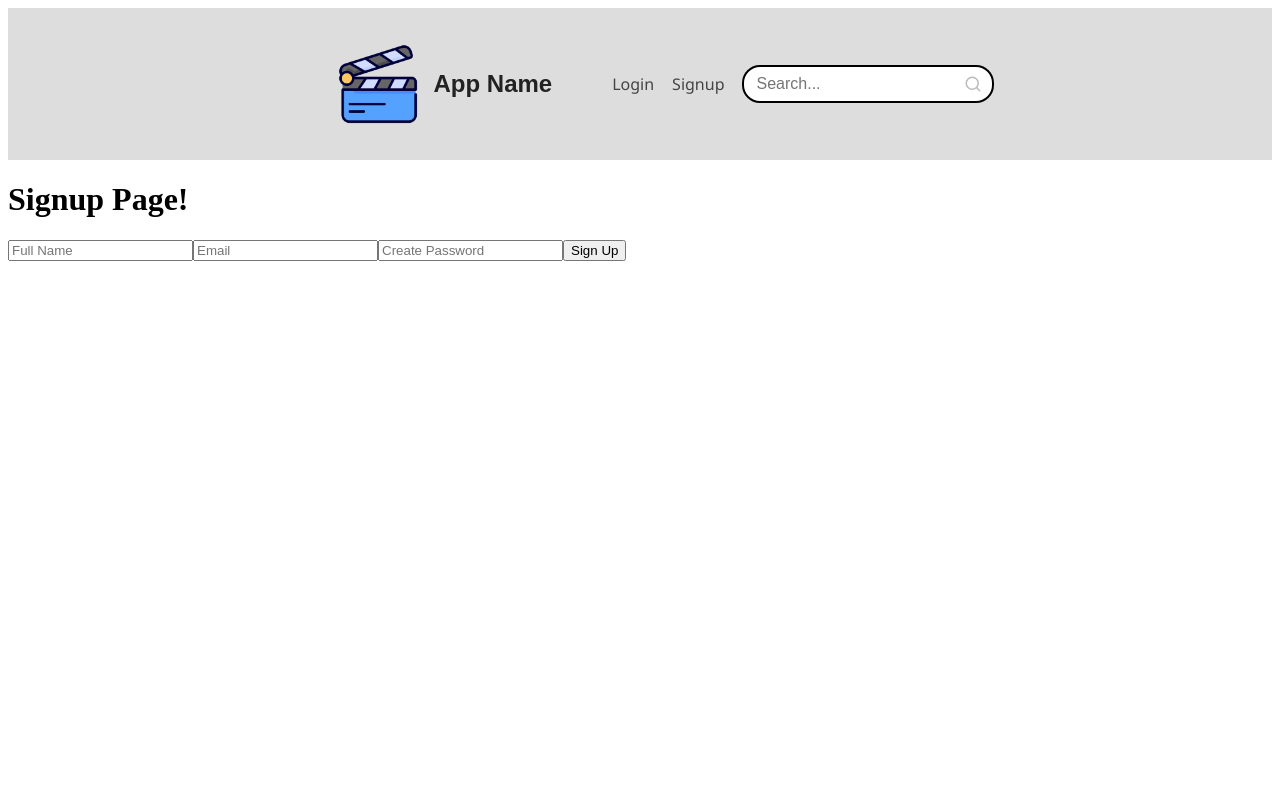
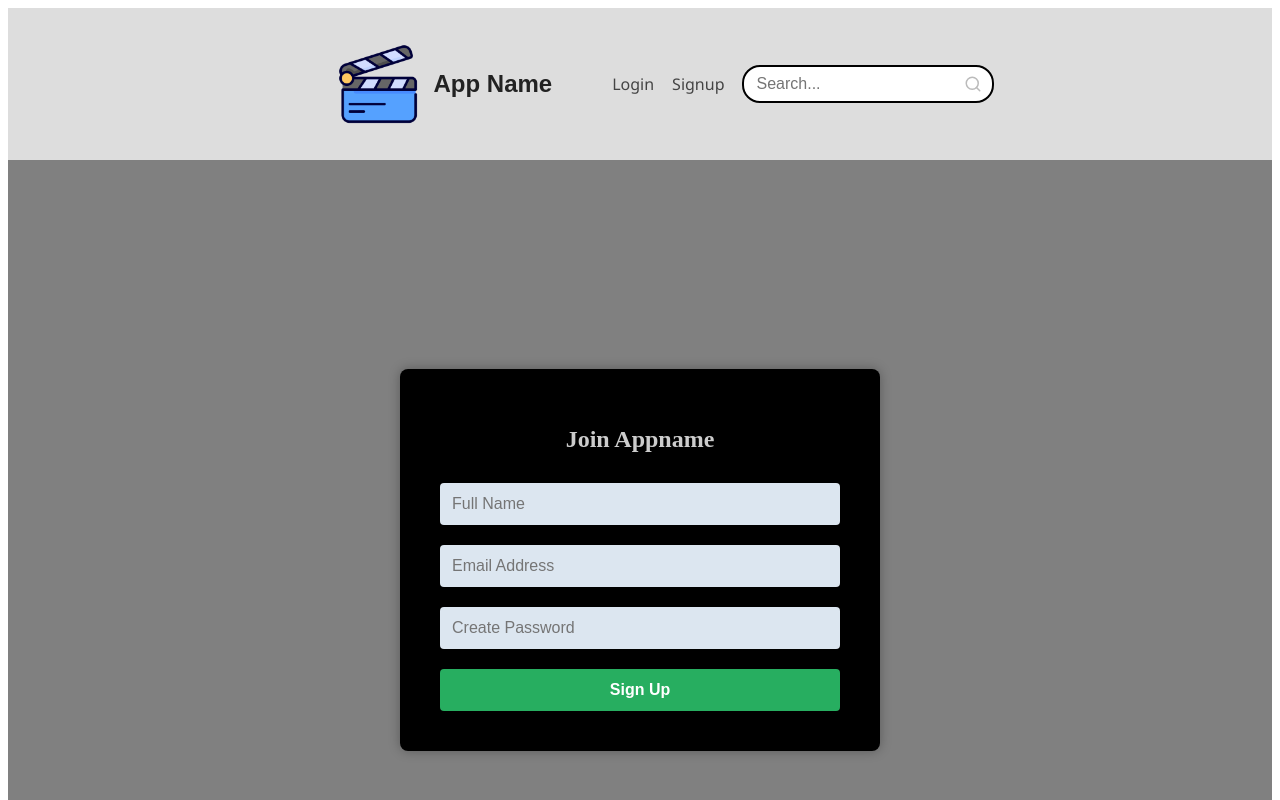
Before and after one commit to Krrithik/AppDev3390-FinalProject, a Vue app in the folder frontend/: page /signup in a window 1280 px wide. Shown: the top 800 px of the page. Built offline with nearby package versions, Linux system fonts and the light colour scheme; the HTML template or start-up script is replaced by a standard one.

Commit message:
SignUp page is styled now (not finalized colors but layout), and login page has a style section which is empty

```diff
--- a/frontend/src/views/LoginPage.vue
+++ b/frontend/src/views/LoginPage.vue
@@ -37,3 +37,7 @@ async function handleLogin(){
     <p v-if="errorMsg" style="color: red">{{ errorMsg }}</p>
   </form>
 </template>
+
+<style scoped>
+
+</style>
--- a/frontend/src/views/SignupPage.vue
+++ b/frontend/src/views/SignupPage.vue
@@ -37,18 +37,18 @@ const loading = ref(false)
   loading.value = false
 }*/
 
-async function handleSignup(){
+async function handleSignup() {
   const { data, error } = await supabase.auth.signUp({
-        email : email.value,
-        password : password.value,
-        options : {
-            data : {
-                fullName : fullName.value
+    email: email.value,
+    password: password.value,
+    options: {
+      data: {
+        fullName: fullName.value
       }
     }
   })
   loading.value = false;
-     if(error){
+  if (error) {
     console.log(error);
     window.alert(error)
 
@@ -62,12 +62,79 @@ async function handleSignup(){
 </script>
 
 <template>
-  <form @submit.prevent="handleSignup">
-    <h1>Signup Page!</h1>
+  <div class="signupWrapper">
+    <form class="signupForm" @submit.prevent="handleSignup">
+      <h1 class="formTitle">Join Appname</h1>
       <input v-model="fullName" type="text" placeholder="Full Name" required />
-    <input v-model="email" type="email" placeholder="Email" required />
+      <input v-model="email" type="email" placeholder="Email Address" required />
       <input v-model="password" type="password" placeholder="Create Password" required />
-    <button :disabled="loading">{{ loading ? 'Signing up...' : 'Sign Up' }}</button>
-    <p v-if="errorMsg" style="color: red">{{ errorMsg }}</p>
+      <button :disabled="loading">
+        {{ loading ? 'Signing up...' : 'Sign Up' }}
+      </button>
+      <p v-if="errorMsg" class="errorMsg">{{ errorMsg }}</p>
     </form>
+  </div>
 </template>
+
+<style scoped>
+.signupWrapper {
+  display: flex;
+  justify-content: center;
+  align-items: center;
+  height: 100vh;
+  background-color: gray;
+}
+
+.signupForm {
+  background-color: black;
+  padding: 40px;
+  border-radius: 8px;
+  width: 100%;
+  max-width: 400px;
+  display: flex;
+  flex-direction: column;
+  gap: 20px;
+  box-shadow: 0 0 12px rgba(0, 0, 0, 0.3);
+}
+
+.formTitle {
+  color: #ccc;
+  font-size: 1.5rem;
+  text-align: center;
+  margin-bottom: 10px;
+}
+
+.signupForm input {
+  padding: 12px;
+  border-radius: 4px;
+  border: none;
+  font-size: 1rem;
+  background-color: #dce6f0;
+}
+
+.signupForm input:focus {
+  outline: 2px solid #a696c8;
+}
+
+.signupForm button {
+  background-color: #27ae60;
+  color: white;
+  border: none;
+  padding: 12px;
+  border-radius: 4px;
+  font-weight: bold;
+  font-size: 1rem;
+  cursor: pointer;
+  transition: background-color 0.3s ease;
+}
+
+.signupForm button:hover {
+  background-color: #1b7641;
+}
+
+.errorMsg {
+  color: #ff6b6b;
+  text-align: center;
+  font-size: 0.95rem;
+}
+</style>
```
Lines whose indentation alone changed are shown as unchanged.
